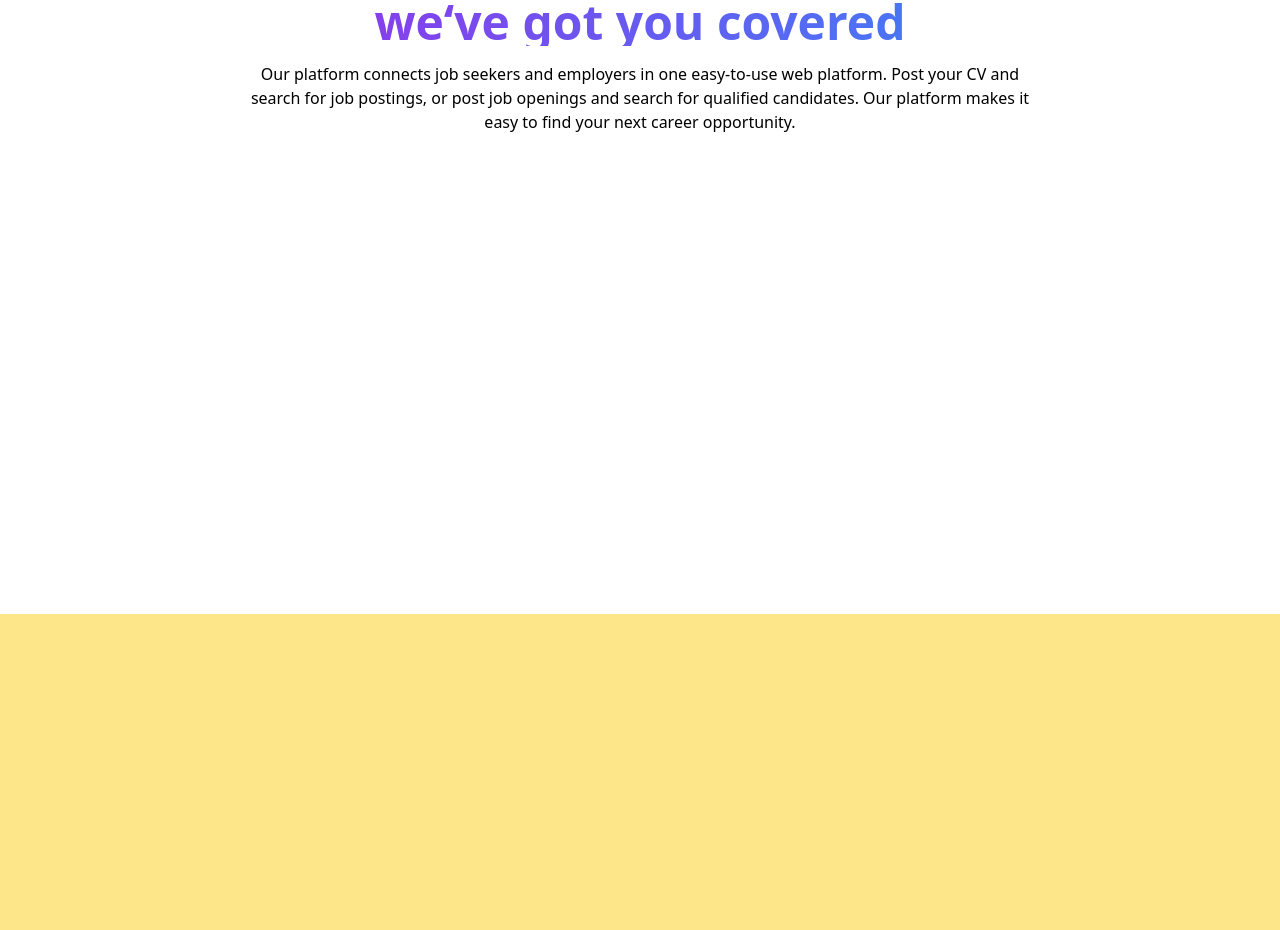
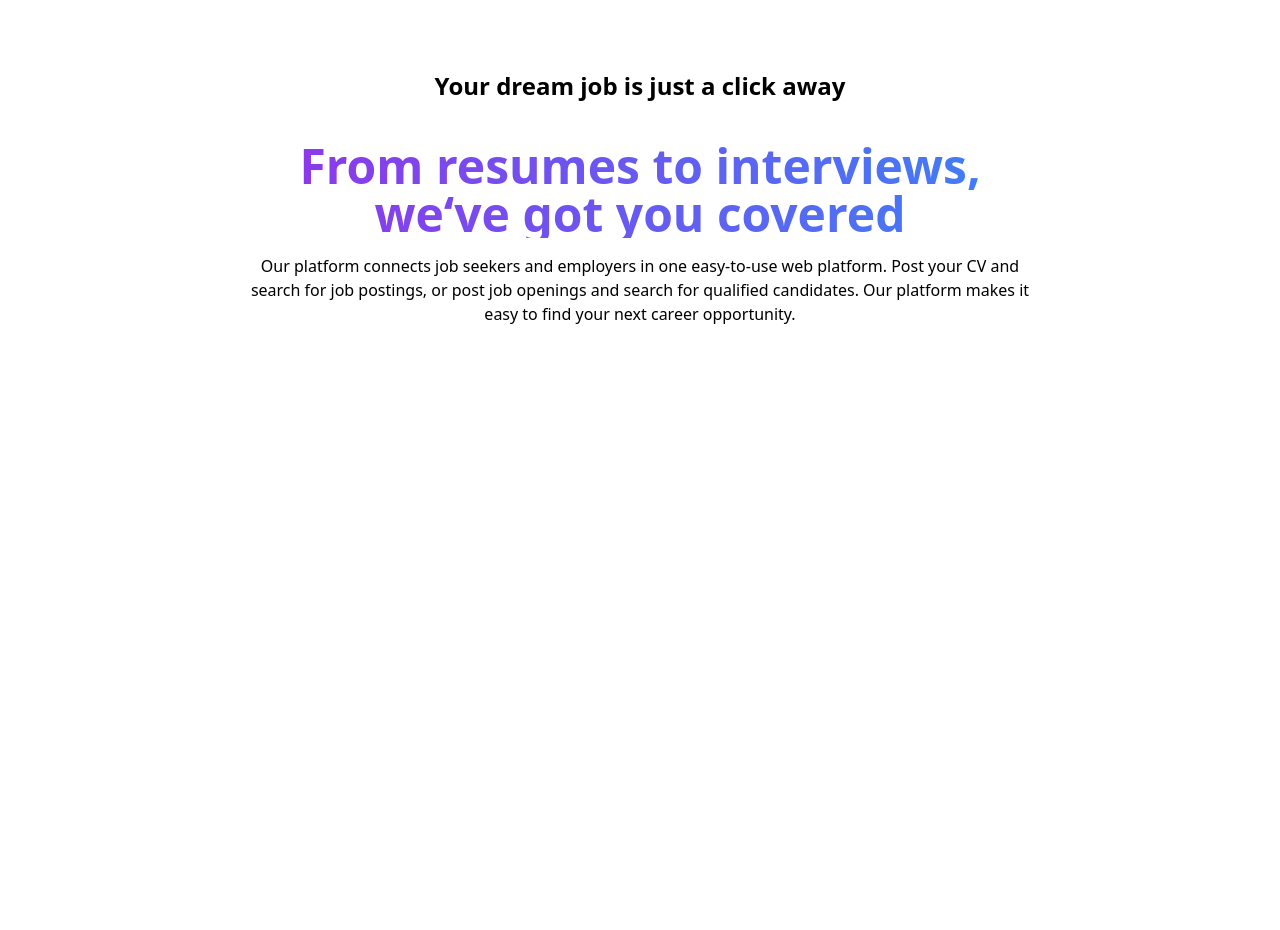
Before and after one commit to HRemonen/ecvs, a React (Vite) app in the folder src/client/: page / in a window 1280 px wide. Shown: the part 282-1212 px from the top of the page. After the commit the page ends 896 px from the top, so only its background shows below. Built offline with nearby package versions, Linux system fonts and the light colour scheme; no server answers.

Commit message:
Update hero to display data numbers

```diff
--- a/src/client/package.json
+++ b/src/client/package.json
@@ -12,6 +12,7 @@
   },
   "dependencies": {
     "@hookform/resolvers": "^2.9.10",
+    "@react-spring/web": "^9.6.1",
     "@reduxjs/toolkit": "^1.9.0",
     "@types/react-redux": "^7.1.24",
     "axios": "^1.2.1",
--- a/src/client/src/App.tsx
+++ b/src/client/src/App.tsx
@@ -15,7 +15,6 @@ import Register from "./components/authentication/Register";
 import { initializePostings } from "./reducers/postingReducer";
 import Postings from "./components/postings/Postings";
 import Posting from "./components/postings/Posting";
-import Navbar from "./components/index/Navbar";
 
 const App = () => {
   const dispatch = useAppDispatch();
@@ -31,7 +30,6 @@ const App = () => {
   return (
     <Router>
       <section className="bg-white">
-        <Navbar />
         <Routes>
           <Route path="/" element={ <Index /> } />
           <Route path="/login" element={ <Login /> } />
@@ -43,7 +41,6 @@ const App = () => {
         </Routes>
       </section>
     </Router>
-
   );
 };
 
--- a/src/client/src/components/dashboard/Dashboard.tsx
+++ b/src/client/src/components/dashboard/Dashboard.tsx
@@ -23,6 +23,7 @@ const Dashboard = () => {
 
   return (
     <>
+      <Navbar />
       <div className="grid gap-4 grid-cols-4">
         <div className="row-start-1 col-span-4 items-center border-b border-gray-400 h-12 px-4">
           <div className="ml-[25%]">
--- a/src/client/src/components/index/Hero.tsx
+++ b/src/client/src/components/index/Hero.tsx
@@ -1,22 +1,47 @@
+import { useSpring, animated } from "@react-spring/web";
+
+const NumberAnimation: React.FC<{n: number}> = ({ n }) => {
+  const { number } = useSpring({
+    from: { number: 0 },
+    number: n,
+    delay: 200,
+    config: { mass: 1, tension: 10, friction: 10 }
+  });
+  return <animated.div>{ number.to((n) => n.toFixed(0))}</animated.div>
+}
+
 const Hero = () => (
   <div className="snap-start w-screen h-screen">
-    <div className="pt-24 md:max-w-[800px] w-4/5 mx-auto text-center flex flex-col justify-center">
+    <div className="pt-8 md:pt-64 md:max-w-[800px] w-4/5 mx-auto text-center flex flex-col justify-center">
       <div className="">
         <p className="text-2xl font-bold pb-2">
           Your dream job is just a click away
         </p>
-        <h1 className="bg-gradient-to-r from-purple-600 to-blue-500 bg-clip-text text-5xl font-extrabold text-transparent sm:text-5xl">
+        <h1 className="pt-8 bg-gradient-to-r from-purple-600 to-blue-500 bg-clip-text text-5xl font-extrabold text-transparent sm:text-5xl">
           From resumes to interviews, we&lsquo;ve got you covered
         </h1>
-        <p className="pt-4">
+        <p className="hidden md:block pt-4">
           Our platform connects job seekers and employers in one easy-to-use web platform.
           Post your CV and search for job postings, or post job openings and search for qualified candidates.
           Our platform makes it easy to find your next career opportunity.
         </p>
       </div>
     </div>
+    <div className="flex justify-between items-center pt-16 md:pt-96 md:mx-48 text-center md:text-5xl font-semibold">
+      <div>
+        <NumberAnimation n={3} />
+        <p className="pt-8 font-light md:text-lg">Users on platform</p>
+      </div>
+      <div>
+        <NumberAnimation n={21} />
+        <p className="pt-8 font-light md:text-lg">Ecvs created</p>
+      </div>
+      <div>
+        <NumberAnimation n={103} />
+        <p className="pt-8 font-light md:text-lg">Job opportunities</p>
+      </div>
+    </div>
   </div>
-
 );
 
 export default Hero;
--- a/src/client/src/components/index/Index.tsx
+++ b/src/client/src/components/index/Index.tsx
@@ -1,20 +1,21 @@
 import Hero from "./Hero";
+import Navbar from "./Navbar";
 
 const Index = () => {
   return (
-    <div className="snap-y snap-mandatory h-screen w-screen">
-      <Hero />
+    <>
+      <Navbar />
+      <div className="snap-y snap-mandatory h-screen w-screen overflow-scroll">
+        <Hero />
 
-      <div className="bg-amber-200 w-screen h-screen flex items-center justify-center text-4xl">
-        2
+        <div className="snap-start bg-amber-200 w-screen h-screen flex items-center justify-center text-4xl">
+          2
+        </div>
+        <div className="snap-start bg-gray-900 w-screen h-screen flex items-center justify-center text-4xl">
+          3
+        </div>
       </div>
-      <div className="bg-teal-200 w-screen h-screen flex items-center justify-center text-4xl">
-        3
-      </div>
-      <div className="bg-cyan-200 w-screen h-screen flex items-center justify-center text-4xl">
-        4
-      </div>
-    </div>
+    </>
   );
 };
 
--- a/src/client/src/components/misc/NotFound.tsx
+++ b/src/client/src/components/misc/NotFound.tsx
@@ -1,7 +1,9 @@
 import { Link } from "react-router-dom";
+import Navbar from "../index/Navbar";
 
 const NotFound = () => (
   <>
+    <Navbar />
     <div className="lg:px-24 lg:py-24 md:py-20 md:px-44 px-4 py-24 items-center flex justify-center flex-col-reverse lg:flex-row md:gap-28 gap-16">
       <div className="xl:pt-24 w-full xl:w-1/2 relative pb-12 lg:pb-0">
           <div className="relative">
--- a/src/client/src/components/postings/Postings.tsx
+++ b/src/client/src/components/postings/Postings.tsx
@@ -2,6 +2,7 @@ import { useAppSelector } from "../../hooks/dispatchHooks";
 
 import SearchBar from "./SearchBar";
 import RenderPostings from "./RenderPostings";
+import Navbar from "../index/Navbar";
 
 const Postings = () => {
   const postings = useAppSelector(state => {
@@ -14,6 +15,7 @@ const Postings = () => {
 
   return (
     <>
+      <Navbar />
       <SearchBar />
       <RenderPostings postings={postings} />
     </>
```
Also changed, not shown: 1 other file (tests, documents, lock files or other folders).
